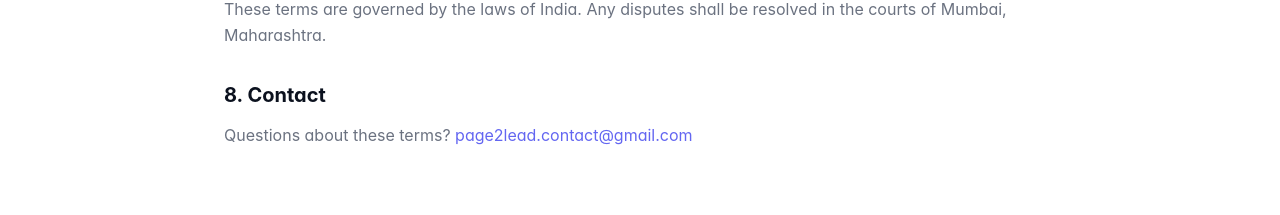
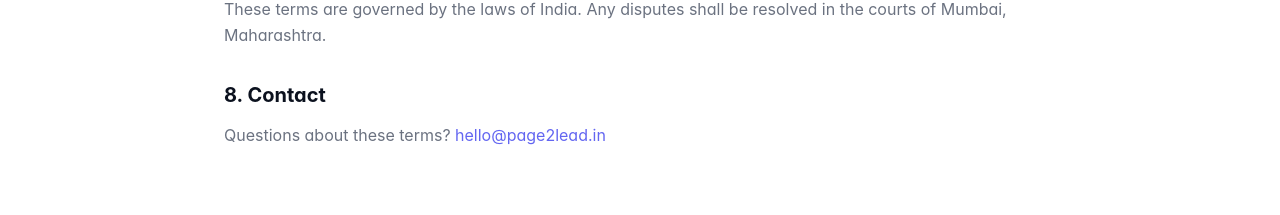
Before and after one commit to sohailk-cpu/Page2Lead, a React (Vite) app: page /terms in a window 1280 px wide. Shown: the part 1460-1675 px from the top of the page. Built offline with nearby package versions, Linux system fonts and the light colour scheme.

Commit message:
Update TermsPage.tsx

```diff
--- a/src/components/pages/TermsPage.tsx
+++ b/src/components/pages/TermsPage.tsx
@@ -85,8 +85,8 @@
               <h2 className="text-xl font-bold text-foreground mb-3">8. Contact</h2>
               <p>
                 Questions about these terms?{' '}
-                <a href="mailto:page2lead.contact@gmail.com" className="text-brand-500 hover:underline">
-                  page2lead.contact@gmail.com
+                <a href="mailto:hello@page2lead.in" className="text-brand-500 hover:underline">
+                  hello@page2lead.in
                 </a>
               </p>
             </div>
```
